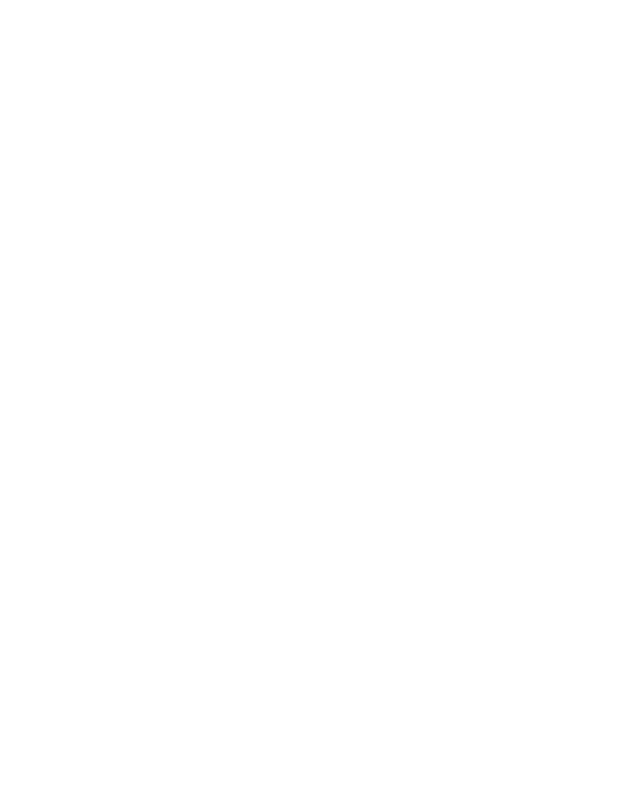
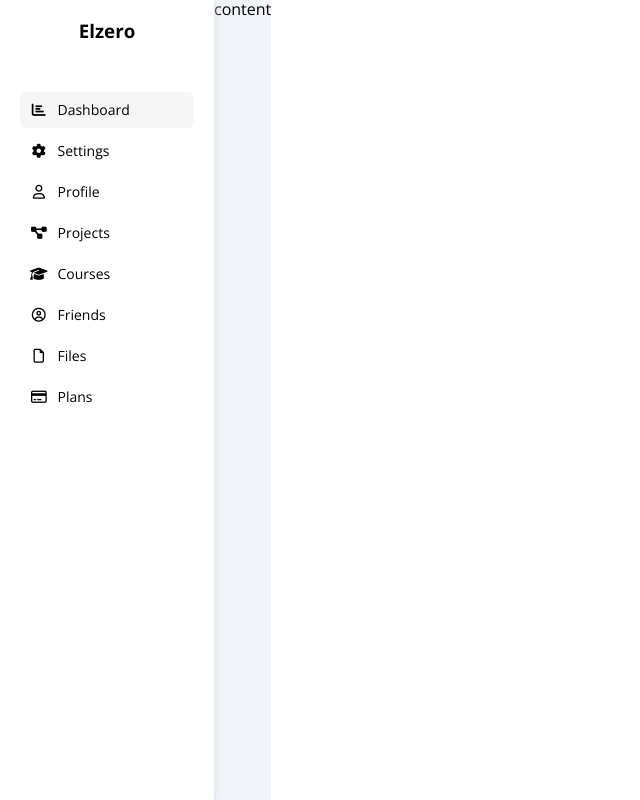
Before and after one commit to MahmoudMohsen1/Template-4-Elzero, a plain HTML site: page index.html in a window 1280 px wide. Shown: the whole page, without its empty margins (0-640 px from the left). Drawn offline with nearby package versions, Linux system fonts and the light colour scheme.

Commit message:
adding sidebar

```diff
--- a/css/framework.css
+++ b/css/framework.css
@@ -0,0 +1,74 @@
+/* Start box */
+.d-flex {
+    display: flex;
+}
+.align-center {
+    align-items: center;
+}
+.space-between {
+    display: flex;
+    align-items: center;
+    justify-content: space-between;
+}
+/* End box */
+/* Start padding + margin */
+.p-5 {
+    padding: 5px;
+}
+.p-10 {
+    padding: 10px;
+}
+.p-15 {
+    padding: 15px;
+}
+.p-20 {
+    padding: 20px;
+}
+.m-10px {
+    margin: 10px;
+}
+.m-20 {
+    margin: 20px;
+}
+.m-50px {
+    margin: 50px;
+}
+/* End padding + margin */
+/* Start Font */
+.fs-14 {
+    font-size: 14px;
+}
+.fs-16 {
+    font-size: 16px;
+}
+.fs-18 {
+    font-size: 18px;
+}
+.txt-center {
+    text-align: center;
+}
+/* End Font */
+/* Start color */
+bg-white {
+    background-color: white;
+}
+.bg-white-smoke {
+    background-color: #f1f5f9;
+}
+.c-black {
+    color: black;
+}
+/* End color */
+/* Start position */
+.p-relative {
+    position: relative;
+}
+.p-absoulte {
+    position: absolute;
+}
+/* End position */
+/* Start border */
+.rad-6 {
+    border-radius: 6px;
+}
+/* ENd border */
--- a/css/master.css
+++ b/css/master.css
@@ -1,7 +1,6 @@
 /* Start Varivables */
 :root {
     --main-color: ;
-    font-size: 16px;
 }
 /* End Varivables */
 /* Start global Rules */
@@ -31,3 +30,31 @@ a {
 /* End global Rules */
 /* Start Components */
 /* End Components */
+/* Start sidebar */
+.sidebar {
+    min-height: 100vh;
+    box-shadow: 0 0 10px #ddd;
+}
+.sidebar > h3 {
+    margin-bottom: 50px;
+}
+
+.sidebar a {
+    display: block;
+    color: black;
+    transition: .2s;
+    margin-bottom: 5px;
+    width: 174px;
+    font-size: 14px;
+}
+
+.sidebar a:hover,
+.sidebar .active
+{
+    background-color: #f6f6f6;
+}
+
+.sidebar a i {
+    margin-right: 10px;
+}
+/* End sidebar */
--- a/index.html
+++ b/index.html
@@ -20,6 +20,53 @@
     <title>Dashboard</title>
 </head>
 <body>
-
+    <div class="page d-flex">
+        <div class="sidebar p-20 bg-white p-relative">
+            <h3 class="txt-center">Elzero</h3>
+            <ul>
+                <li>
+                    <a class="active p-10 rad-6" href="index.html">
+                        <i class="fa-solid fa-chart-bar fa-fw"></i><span>Dashboard</span>
+                    </a>
+                </li>
+                <li>
+                    <a class="p-10 rad-6" href="settings.html">
+                        <i class="fa-solid fa-gear fa-fw"></i><span>Settings</span>
+                    </a>
+                </li>
+                <li>
+                    <a class="p-10 rad-6" href="profile.html">
+                        <i class="fa-regular fa-user fa-fw"></i><span>Profile</span>
+                    </a>
+                </li>
+                <li>
+                    <a class="p-10 rad-6" href="projects.html">
+                        <i class="fa-solid fa-diagram-project fa-fw"></i><span>Projects</span>
+                    </a>
+                </li>
+                <li>
+                    <a class="p-10 rad-6" href="courses.html">
+                        <i class="fa-solid fa-graduation-cap fa-fw"></i><span>Courses</span>
+                    </a>
+                </li>
+                <li>
+                    <a class="p-10 rad-6" href="friends.html">
+                        <i class="fa-regular fa-circle-user fa-fw"></i><span>Friends</span>
+                    </a>
+                </li>
+                <li>
+                    <a class="p-10 rad-6" href="files.html">
+                        <i class="fa-regular fa-file fa-fw"></i><span>Files</span>
+                    </a>
+                </li>
+                <li>
+                    <a class="p-10 rad-6" href="plans.html">
+                        <i class="fa-regular fa-credit-card fa-fw"></i><span>Plans</span>
+                    </a>
+                </li>
+            </ul>
+        </div>
+        <div class="content bg-white-smoke">content</div>
+    </div>
 </body>
 </html>
```
